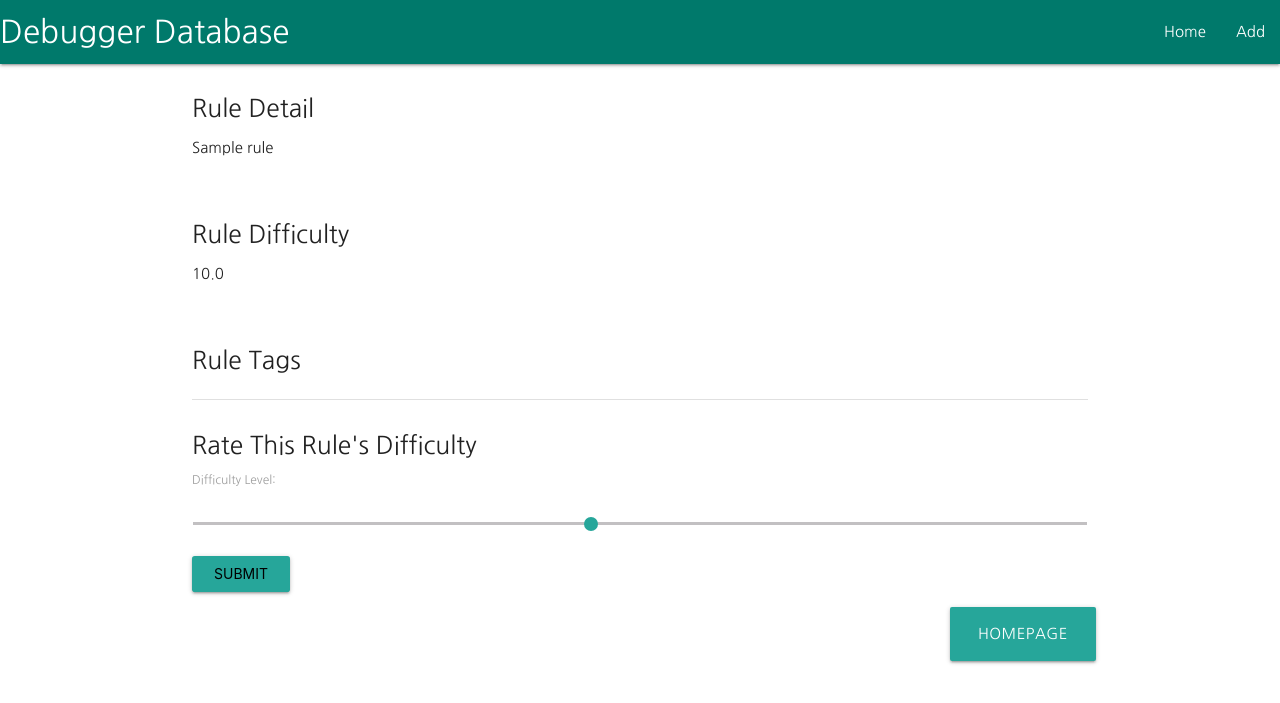
After one commit to dstamp1/JMPC-final-project, a Flask app: template app/templates/rule.html in a window 1280 px wide. The commit adds this page. Shown: the top 703 px of the page. Run offline with Flask 2, Linux system fonts and the light colour scheme; the template is opened without the code that fills it: most values are stand-ins (such as "Sample title", 1, 10 or a date in 2020).

Commit message:
Add ability to rate rule difficulty

```diff
--- a/app/templates/add.html
+++ b/app/templates/add.html
@@ -32,7 +32,7 @@
                     <input>
                 </div>
 
-                <input type="submit" value="Submit" />
+                <input class="waves-effect waves-light btn" type="submit" value="Submit" />
             </div>
         </form>
     </div>
--- /dev/null
+++ b/app/templates/rule.html
@@ -0,0 +1,44 @@
+{% extends 'base.html' %} {% block title %}Debugger Database - Homepage{% endblock %} {% block content %}
+<div class="container">
+    <div class="section">
+        <h5>Rule Detail</h5>
+        <p>{{rule['rule']}}</p>
+    </div>
+    <div class="section">
+        <h5>Rule Difficulty</h5>
+        <p>{{(rule['difficulty']|sum / rule['difficulty']|count)|round(0)}}</p>
+    </div>
+    <div class="section">
+        <h5>Rule Tags</h5>
+        {% for i in range(5) %}
+            {% if rule['tags'][i] %}
+                <div class="chip">
+                    <a href="/tag/{{rule['tags'][i]}}" style="color:black;">
+                        {{rule['tags'][i]}}
+                    </a>
+                </div>
+            {% endif %}
+        {% endfor %}
+    </div>
+    <div class="divider"></div>
+    <div class="section">
+        <h5>Rate This Rule's Difficulty</h5>
+        <form action='/updaterule' method='POST'>
+            <label>Difficulty Level:</label>
+            <div class="input-field">
+                    <input type="range" min="1" max="10" value="5" name="difficulty" />
+            </div>
+            <input type="hidden" name="_id" value="{{rule['_id']}}">
+            <input class="waves-effect waves-light btn" type="submit" value="Submit" />
+        </form>
+    </div>
+
+
+
+    <div class="row">
+        <div class="col s7 l10 right-align"></div>
+        <div class="col s5 l2 right-align"><a href="/" class="waves-effect waves-light btn-large">Homepage</a></div>
+    </div>
+</div>
+
+{% endblock %}
```
Also changed, not shown: app/routes.py (+41 -0 lines), app/templates/index.html (+22 -3 lines).
